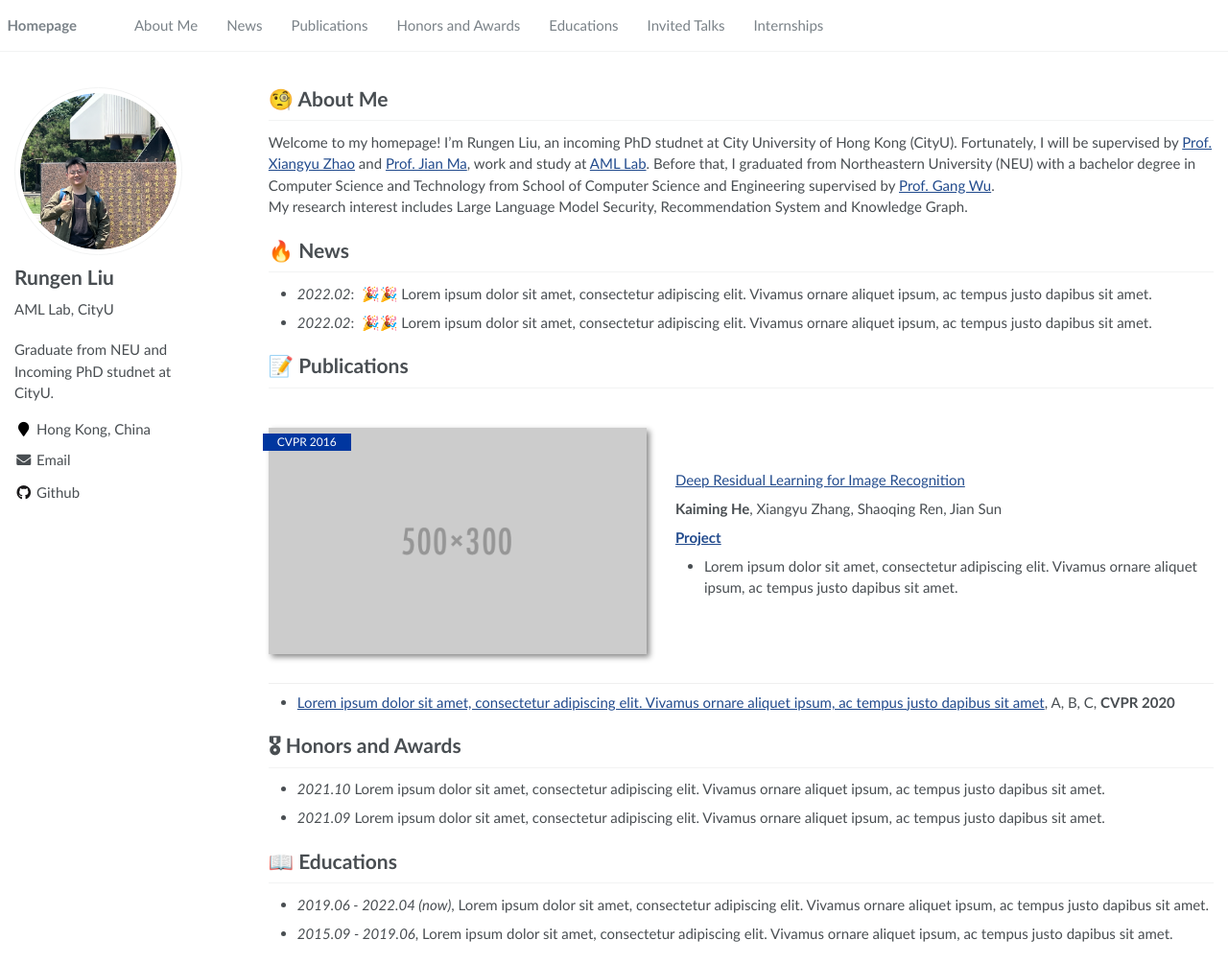
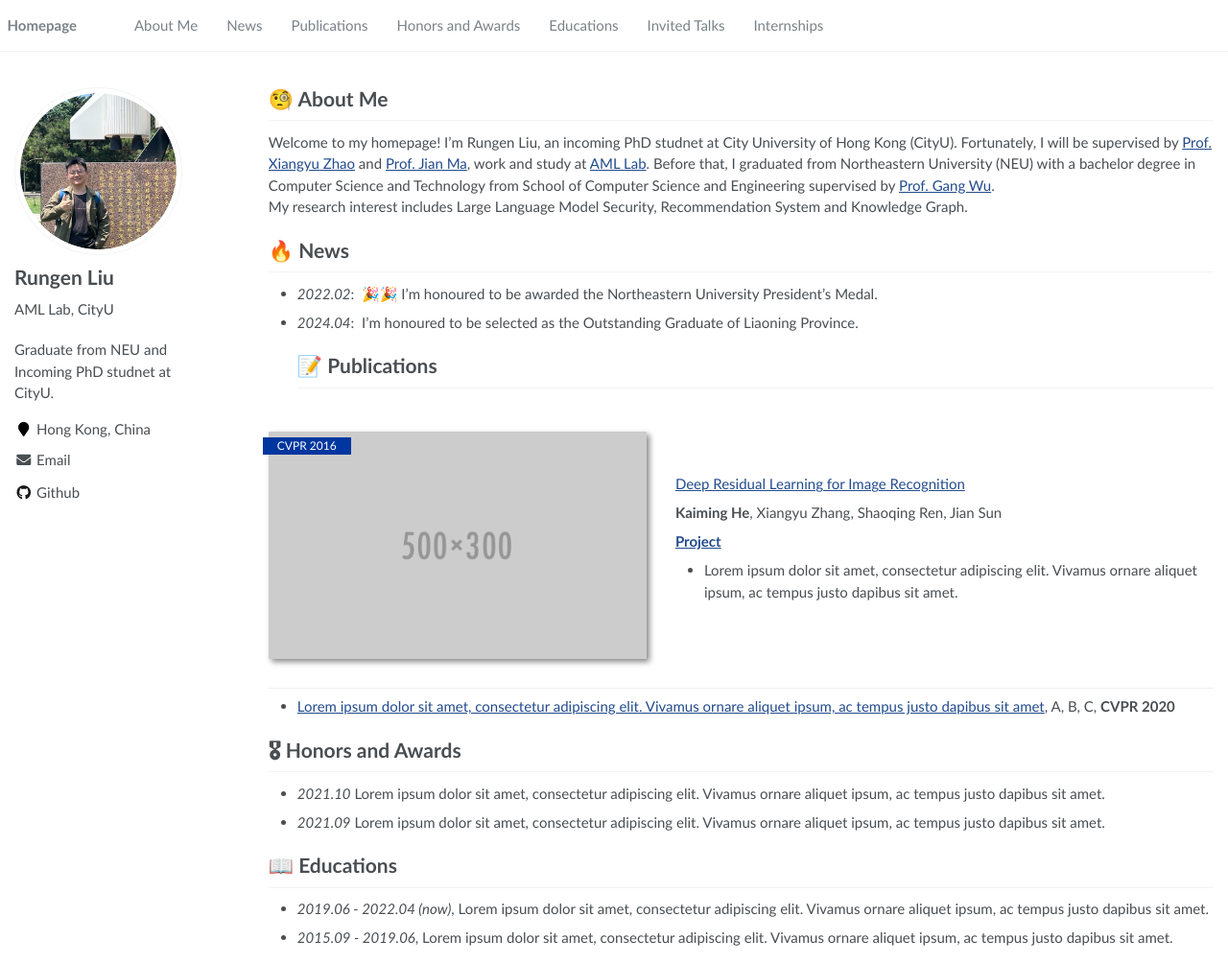
Before and after one commit to WaterWool/WaterWool.github.io, a Jekyll site: the page built from _pages/about.md, in a window 1280 px wide and 1004 px high. Shown: the whole window at 96% size. Built offline with Jekyll 4.4.1, drawn with Linux system fonts in a browser that asks for light colours.

Commit message:
Update about.md

```diff
--- a/_pages/about.md
+++ b/_pages/about.md
@@ -28,9 +28,10 @@ My research interest includes neural machine translation and computer vision. I
 -->
 
 # 🔥 News
-- *2022.02*: &nbsp;🎉🎉 Lorem ipsum dolor sit amet, consectetur adipiscing elit. Vivamus ornare aliquet ipsum, ac tempus justo dapibus sit amet.
-- *2022.02*: &nbsp;🎉🎉 Lorem ipsum dolor sit amet, consectetur adipiscing elit. Vivamus ornare aliquet ipsum, ac tempus justo dapibus sit amet.
-
+- *2022.02*: &nbsp;🎉🎉 I'm honoured to be awarded the Northeastern University President's Medal.
+- *2024.04*: &nbsp;I'm honoured to be selected as the Outstanding Graduate of Liaoning Province.
+<!-- - *2024.04*: &nbsp;🎉🎉 Lorem ipsum dolor sit amet, consectetur adipiscing elit. Vivamus ornare aliquet ipsum, ac tempus justo dapibus sit amet.
+-->
 # 📝 Publications
 
 <div class='paper-box'><div class='paper-box-image'><div><div class="badge">CVPR 2016</div><img src='images/500x300.png' alt="sym" width="100%"></div></div>
```
